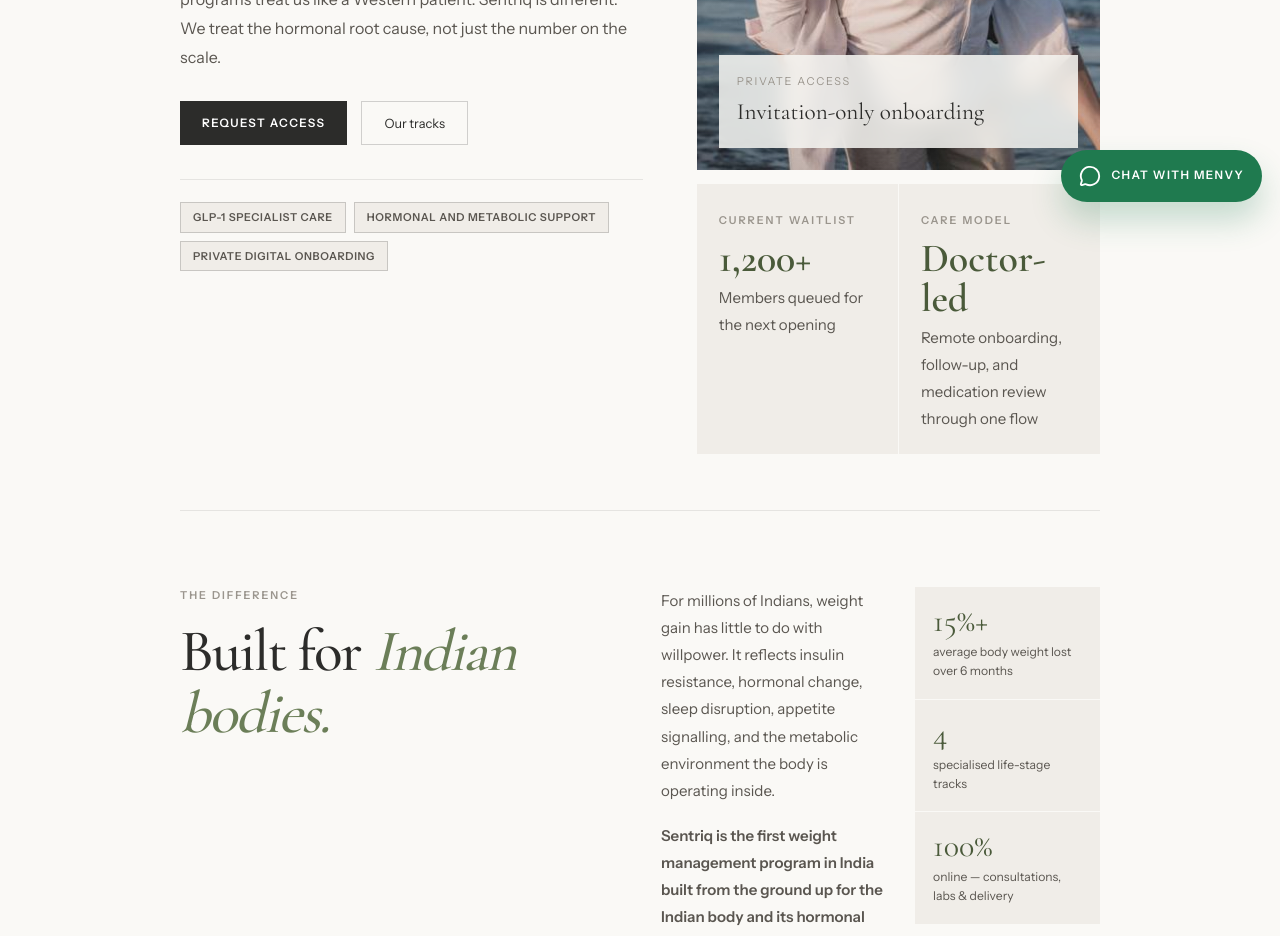
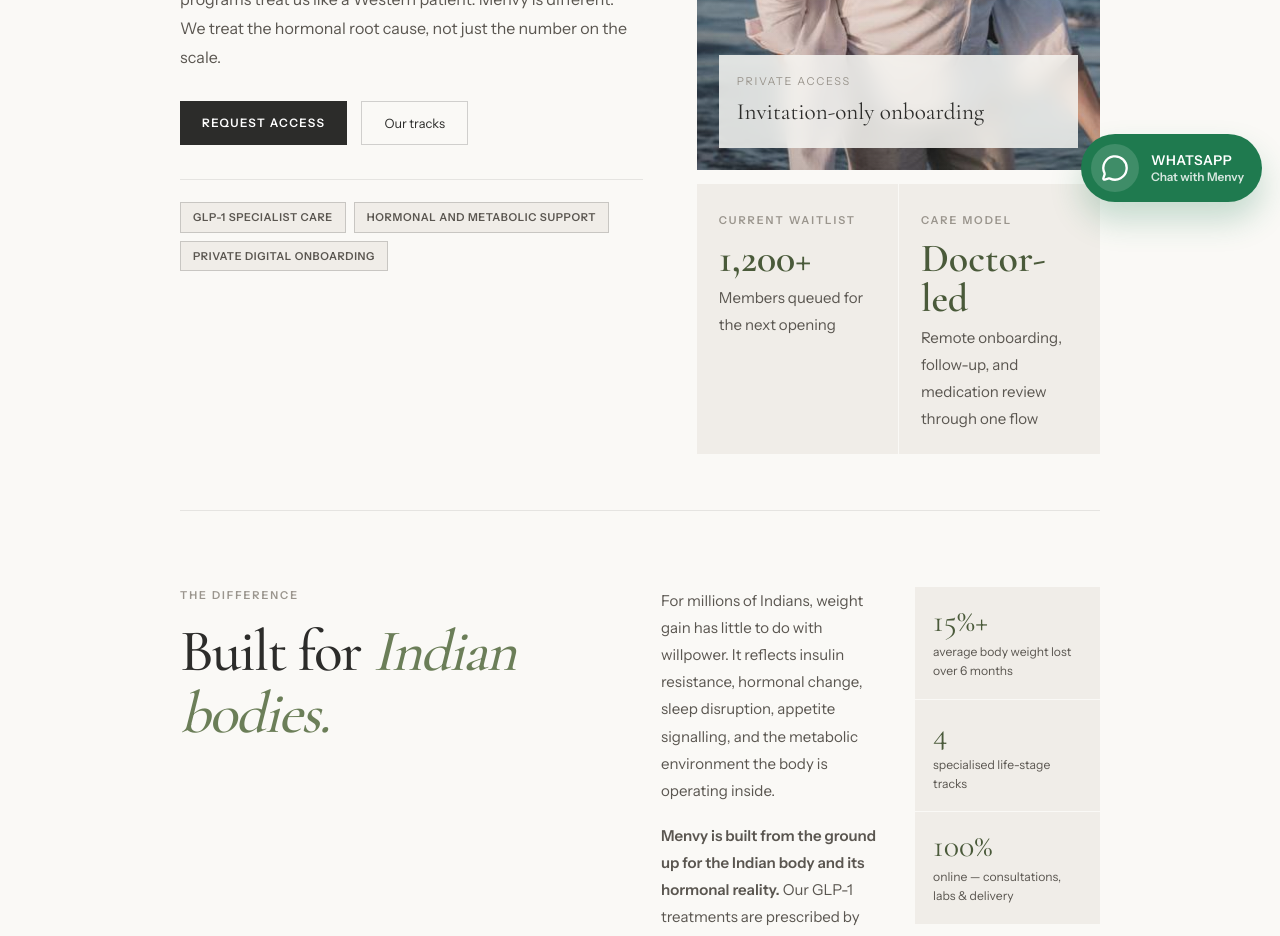
Before and after one commit to sunny2dutta/health_fit, a React (Vite) app in the folder client/: page / in a window 1280 px wide. Shown: the part 580-1516 px from the top of the page. Built offline with nearby package versions, Linux system fonts and the light colour scheme; no server answers.

Commit message:
Make WhatsApp chat widget always visible

```diff
--- a/client/src/App.css
+++ b/client/src/App.css
@@ -764,18 +764,51 @@
   right: 18px;
   bottom: 18px;
   z-index: 20;
-  min-height: 52px;
-  padding: 0 18px;
+  min-height: 68px;
+  padding: 10px 18px 10px 10px;
   border-radius: 999px;
   background: #1f7a4f;
   box-shadow: 0 18px 32px rgba(31, 122, 79, 0.24);
   color: #fff;
   text-decoration: none;
+  align-items: center;
+  gap: 12px;
 }
 
 .whatsapp-float:hover {
   background: #176241;
   transform: translateY(-1px);
+}
+
+.whatsapp-badge {
+  display: inline-flex;
+  align-items: center;
+  justify-content: center;
+  width: 48px;
+  height: 48px;
+  border-radius: 50%;
+  background: rgba(255, 255, 255, 0.14);
+  flex-shrink: 0;
+}
+
+.whatsapp-copy {
+  display: flex;
+  flex-direction: column;
+  line-height: 1.05;
+}
+
+.whatsapp-copy strong {
+  font-size: 0.84rem;
+  letter-spacing: 0.04em;
+  text-transform: uppercase;
+}
+
+.whatsapp-copy small {
+  margin-top: 4px;
+  color: rgba(255, 255, 255, 0.82);
+  font-size: 0.74rem;
+  letter-spacing: normal;
+  text-transform: none;
 }
 
 @media (max-width: 920px) {
@@ -953,8 +986,8 @@
   .whatsapp-float {
     right: 14px;
     bottom: 14px;
-    min-height: 48px;
-    padding: 0 16px;
+    min-height: 60px;
+    padding: 8px 14px 8px 8px;
   }
 }
 
@@ -1004,13 +1037,21 @@
     padding: 20px 16px;
   }
 
-  .whatsapp-float span {
+  .whatsapp-copy {
     display: none;
   }
 
   .whatsapp-float {
-    width: 52px;
+    width: 64px;
+    height: 64px;
+    min-height: 64px;
     padding: 0;
     border-radius: 50%;
   }
+
+  .whatsapp-badge {
+    width: 64px;
+    height: 64px;
+    background: transparent;
+  }
 }
--- a/client/src/App.tsx
+++ b/client/src/App.tsx
@@ -110,12 +110,12 @@ const whatsAppPrefill =
   'Hi Menvy, I would like to learn more about the programme and current availability.';
 const whatsAppChatUrl = whatsAppNumber
   ? `https://wa.me/${whatsAppNumber}?text=${encodeURIComponent(whatsAppPrefill)}`
-  : null;
+  : '#waitlist';
 
 const fallbackTestimonials: HomepageTestimonial[] = [
   {
     quote:
-      'Doctors kept telling me to just diet and exercise. Ten years of trying. Six months on Sentriq and I’ve lost 14 kg and my periods are regular for the first time in my adult life.',
+      'Doctors kept telling me to just diet and exercise. Ten years of trying. Six months on Menvy and I’ve lost 14 kg and my periods are regular for the first time in my adult life.',
     person: 'Meghna R., 28 · Bangalore',
     detail: 'PCOS & Insulin Resistance',
   },
@@ -127,7 +127,7 @@ const fallbackTestimonials: HomepageTestimonial[] = [
   },
   {
     quote:
-      'After my periods stopped, I put on 8 kg in a year and nothing worked. My doctor just said it was normal. Sentriq was the first place that actually explained why. Down 11 kg and I’m sleeping properly for the first time in three years.',
+      'After my periods stopped, I put on 8 kg in a year and nothing worked. My doctor just said it was normal. Menvy was the first place that actually explained why. Down 11 kg and I’m sleeping properly for the first time in three years.',
     person: 'Anita S., 51 · Pune',
     detail: 'Perimenopause & Menopause',
   },
@@ -327,7 +327,7 @@ function App() {
           </h1>
           <p className="hero-body">
             India has some of the highest rates of PCOS, insulin resistance, and metabolic disease
-            in the world — yet most weight loss programs treat us like a Western patient. Sentriq
+            in the world — yet most weight loss programs treat us like a Western patient. Menvy
             is different. We treat the hormonal root cause, not just the number on the scale.
           </p>
           <div className="hero-actions">
@@ -391,10 +391,7 @@ function App() {
                 metabolic environment the body is operating inside.
               </p>
               <p>
-                <strong>
-                  Sentriq is the first weight management program in India built from the ground up
-                  for the Indian body and its hormonal reality.
-                </strong>{' '}
+                <strong>Menvy is built from the ground up for the Indian body and its hormonal reality.</strong>{' '}
                 Our GLP-1 treatments are prescribed by specialist doctors who look at your whole
                 picture — your hormones, your history, your life — not just your weight.
               </p>
@@ -488,11 +485,11 @@ function App() {
             <p className="quote-text">
               In India, we are very good at telling people they are fine. We are not as good at
               asking why they are tired all the time, why the weight won’t move, why the numbers
-              keep creeping up. That gap is exactly where Sentriq sits.
+              keep creeping up. That gap is exactly where Menvy sits.
             </p>
             <p className="quote-attribution">
               <strong>Dr. Sunita Agarwal</strong> · Consultant Endocrinologist & Chief Medical
-              Officer, Sentriq
+              Officer, Menvy
             </p>
           </div>
           <aside className="doctor-card" aria-label="Clinical note">
@@ -540,7 +537,7 @@ function App() {
         <div className="waitlist-copy">
           <p className="waitlist-eyebrow">Private access</p>
           <h2>
-            Sentriq is launching <em>by invitation only.</em>
+            Menvy is launching <em>by invitation only.</em>
           </h2>
           <p>
             We are opening city by city and accepting a small number of founding members in each
@@ -660,24 +657,25 @@ function App() {
 
       <footer className="site-footer">
         <a className="brand" href="#top" aria-label="Menvy home">
-          Sentri<em>q</em>
+          Menv<em>y</em>
         </a>
-        <p>
-          © 2025 Sentriq Health Pvt. Ltd. CDSCO compliant · [email protected]
-        </p>
+        <p>© 2025 Menvy Health Pvt. Ltd. CDSCO compliant · [email protected]</p>
       </footer>
-      {whatsAppChatUrl ? (
       <a
         className="whatsapp-float"
         href={whatsAppChatUrl}
-          target="_blank"
-          rel="noreferrer"
+        target={whatsAppNumber ? '_blank' : undefined}
+        rel={whatsAppNumber ? 'noreferrer' : undefined}
         aria-label="Open WhatsApp chat with Menvy"
       >
-          <MessageCircle size={22} />
-          <span>Chat with Menvy</span>
+        <span className="whatsapp-badge" aria-hidden="true">
+          <MessageCircle size={28} />
+        </span>
+        <span className="whatsapp-copy">
+          <strong>WhatsApp</strong>
+          <small>{whatsAppNumber ? 'Chat with Menvy' : 'Join via waitlist'}</small>
+        </span>
       </a>
-      ) : null}
     </main>
   );
 }
```
Lines whose indentation alone changed are shown as unchanged.
